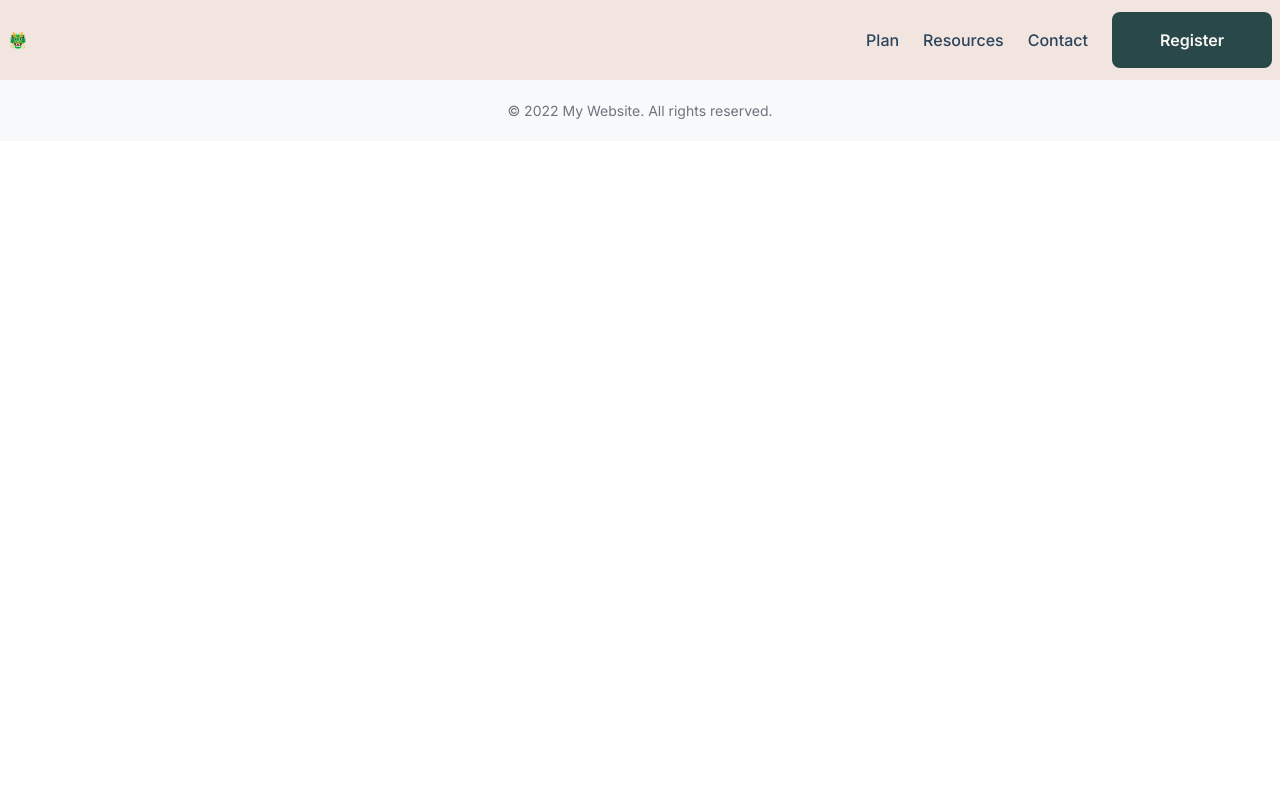
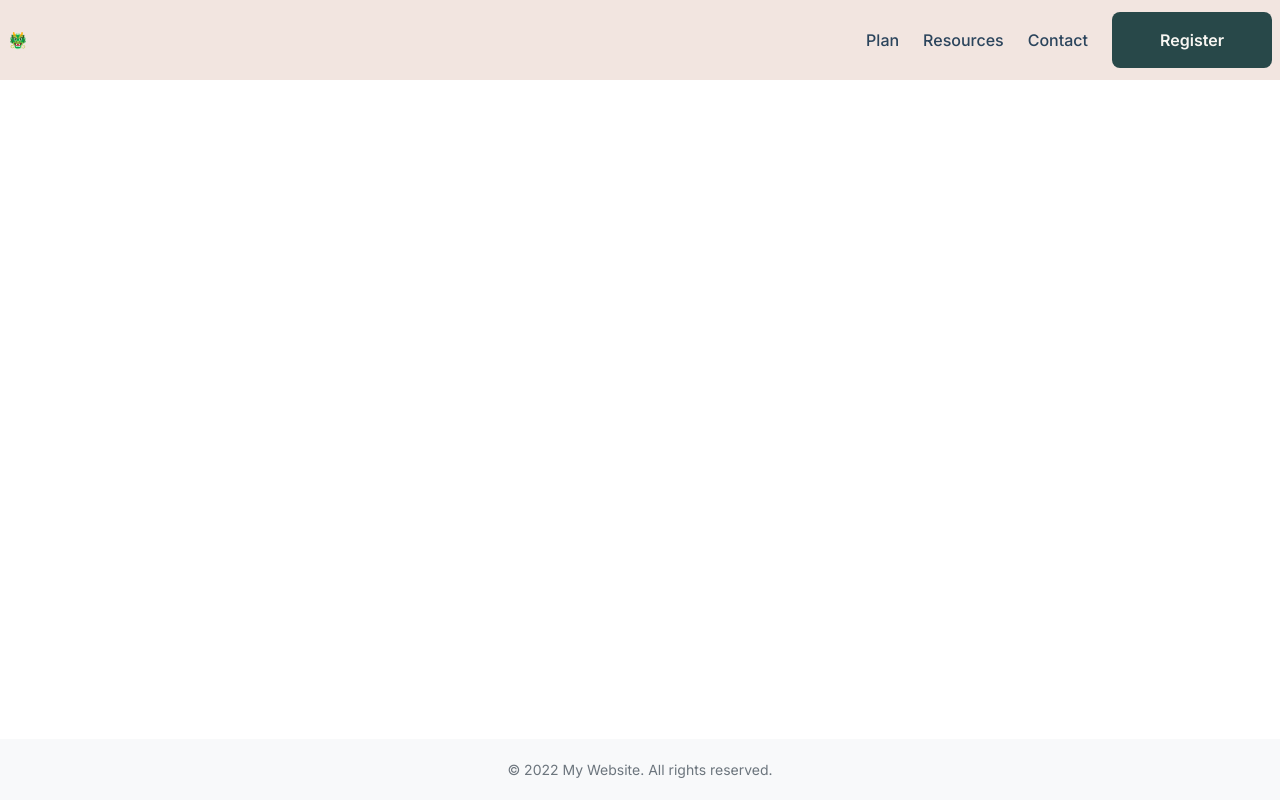
Before and after one commit to mariannebourcier/lt-project, a Next.js app: page / in a window 1280 px wide. Built offline with nearby package versions, Linux system fonts and the light colour scheme.

Commit message:
stick footer down and add global body styles

```diff
--- a/src/app/globals.css
+++ b/src/app/globals.css
@@ -70,6 +70,9 @@
 }
 
 body {
+  width: 100vw;
+  height: 100vh;
+  position: relative;
   font-size: 1rem;
   color: rgb(var(--foreground-rgb));
   background: linear-gradient(
--- a/src/components/footer/footer.module.scss
+++ b/src/components/footer/footer.module.scss
@@ -4,6 +4,7 @@
   text-align: center;
   color: #6c757d;
   font-size: 14px;
-   bottom: 0;
+  bottom: 0;
   width: 100%;
+  position: absolute;
 }
```
